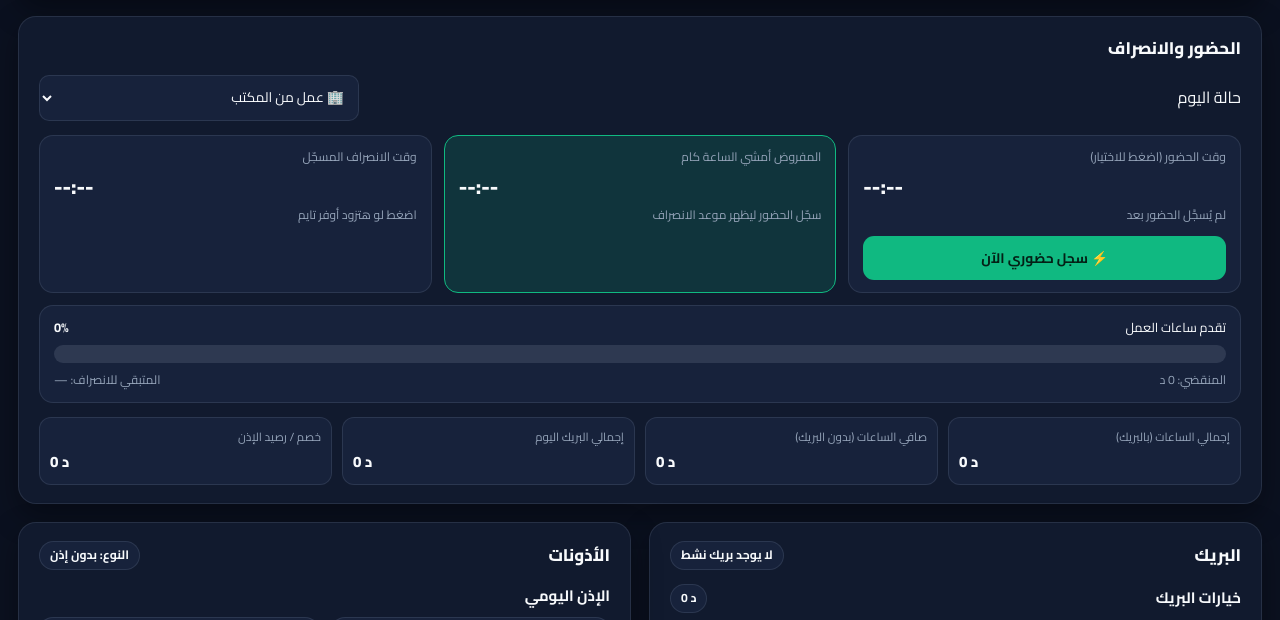
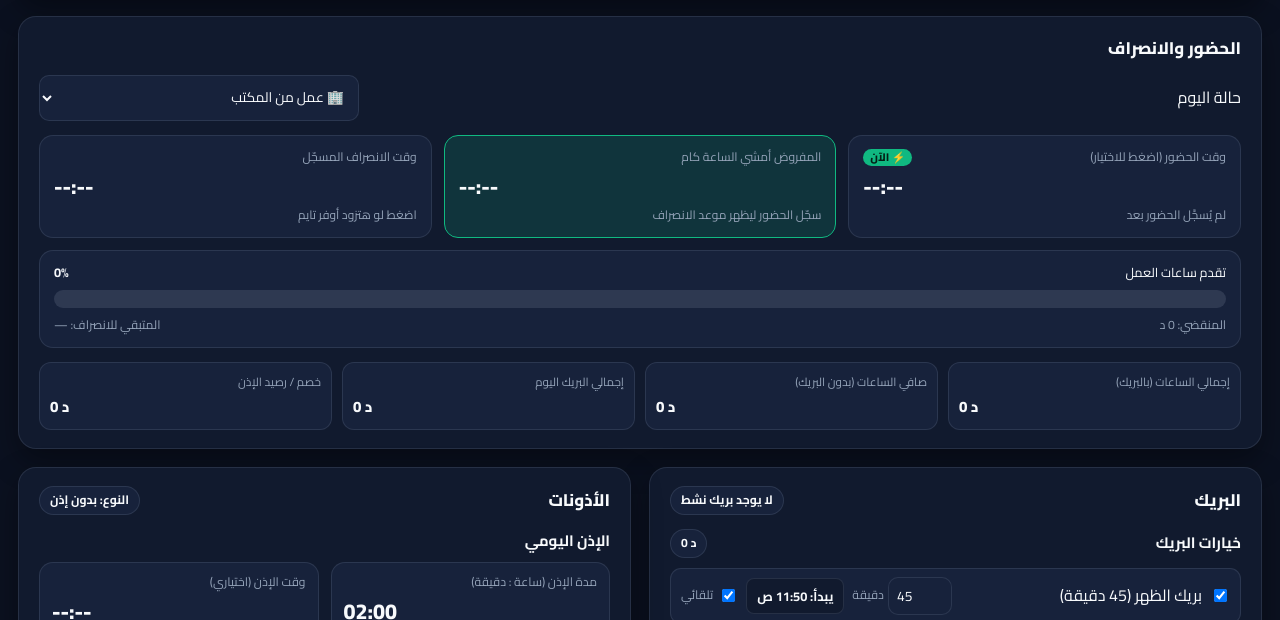
Before and after one commit to EslamFares/work-time-attendance, a website with bundled scripts: page index.html in a window 1280 px wide. Shown: the part 115-735 px from the top of the page. Built offline with nearby package versions, Linux system fonts and the light colour scheme.

Commit message:
edit now buttons

```diff
--- a/css/app.css
+++ b/css/app.css
@@ -527,10 +527,35 @@ body {
   padding: 10px 12px;
 }
 
+.box-head {
+  display: flex;
+  align-items: center;
+  justify-content: space-between;
+  gap: 6px;
+}
+
 .box-label {
   font-size: 0.76rem;
   color: var(--muted);
+  min-width: 0;
 }
+
+.box-now {
+  flex: none;
+  font-family: inherit;
+  font-size: 0.68rem;
+  font-weight: 800;
+  line-height: 1;
+  padding: 3px 7px;
+  border: 0;
+  border-radius: 999px;
+  background: var(--accent);
+  color: var(--accent-contrast);
+  cursor: pointer;
+  white-space: nowrap;
+}
+
+.box-now:active { transform: scale(0.97); }
 
 .box-value {
   font-size: 1.35rem;
@@ -947,11 +972,6 @@ body {
 
 .sheets-card { grid-column: 1 / -1; }
 
-.time-box .box-action {
-  margin-top: 8px;
-  width: 100%;
-}
-
 .time-box [data-open-picker] { cursor: pointer; }
 
 .settings-toggle { margin-top: 4px; }
--- a/index.html
+++ b/index.html
@@ -80,10 +80,12 @@
 
         <div class="time-cards-row">
           <div class="time-box">
-            <span class="box-label" data-open-picker="checkin" data-i18n="ui.checkinPick">وقت الحضور (اضغط للاختيار)</span>
+            <div class="box-head">
+              <span class="box-label" data-open-picker="checkin" data-i18n="ui.checkinPick">وقت الحضور (اضغط للاختيار)</span>
+              <button type="button" id="checkInNowBtn" class="box-now" data-i18n="ui.checkinNowShort" data-i18n-title="ui.checkinNow">⚡ الآن</button>
+            </div>
             <strong id="checkinDisplay" class="box-value ltr-num" data-open-picker="checkin">--:--</strong>
             <small id="checkinStatusNote" class="box-hint"></small>
-            <button type="button" id="checkInNowBtn" class="btn btn-primary box-action" data-i18n="ui.checkinNow">⚡ سجل حضوري الآن</button>
           </div>
           <div class="time-box highlight-box">
             <span class="box-label" data-i18n="ui.leaveAt">المفروض أمشي الساعة كام</span>
@@ -91,10 +93,12 @@
             <small id="checkoutNote" class="box-hint"></small>
           </div>
           <div class="time-box checkout-box">
-            <span class="box-label" data-open-picker="checkout" data-i18n="ui.checkoutPick">وقت الانصراف المسجّل</span>
+            <div class="box-head">
+              <span class="box-label" data-open-picker="checkout" data-i18n="ui.checkoutPick">وقت الانصراف المسجّل</span>
+              <button type="button" id="checkOutNowBtn" class="box-now" data-i18n="ui.checkoutNowShort" data-i18n-title="ui.checkoutNow">🚪 الآن</button>
+            </div>
             <strong id="checkoutDisplay" class="box-value ltr-num" data-open-picker="checkout">--:--</strong>
             <small id="checkoutStatusNote" class="box-hint"></small>
-            <button type="button" id="checkOutNowBtn" class="btn btn-primary box-action" data-i18n="ui.checkoutNow">🚪 تسجيل الانصراف الآن</button>
             <button type="button" id="clearCheckoutBtn" class="chip-btn box-clear" data-i18n="ui.clearCheckout" hidden>حذف الانصراف</button>
           </div>
         </div>
--- a/js/i18n.js
+++ b/js/i18n.js
@@ -46,6 +46,8 @@ const STRINGS = {
   "ui.clearCheckout": ["حذف الانصراف", "Delete check-out"],
   "ui.checkinNow": ["⚡ سجل حضوري الآن", "⚡ Check in now"],
   "ui.checkoutNow": ["🚪 تسجيل الانصراف الآن", "🚪 Check out now"],
+  "ui.checkinNowShort": ["⚡ الآن", "⚡ Now"],
+  "ui.checkoutNowShort": ["🚪 الآن", "🚪 Now"],
   "ui.syncNow": ["☁️ مزامنة الآن", "☁️ Sync now"],
   "ui.syncNever": ["لم تتم مزامنة بعد", "Not synced yet"],
   "ui.synced": ["متزامن", "Synced"],
```
